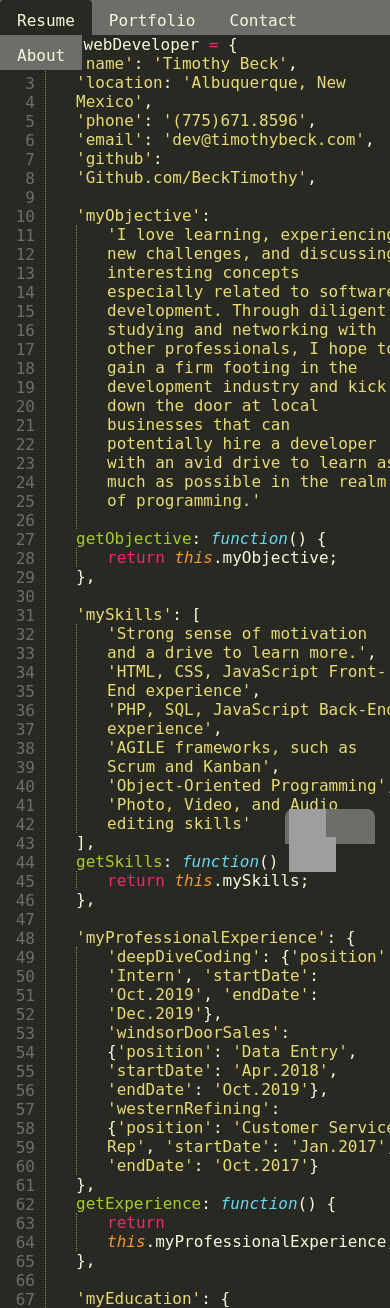
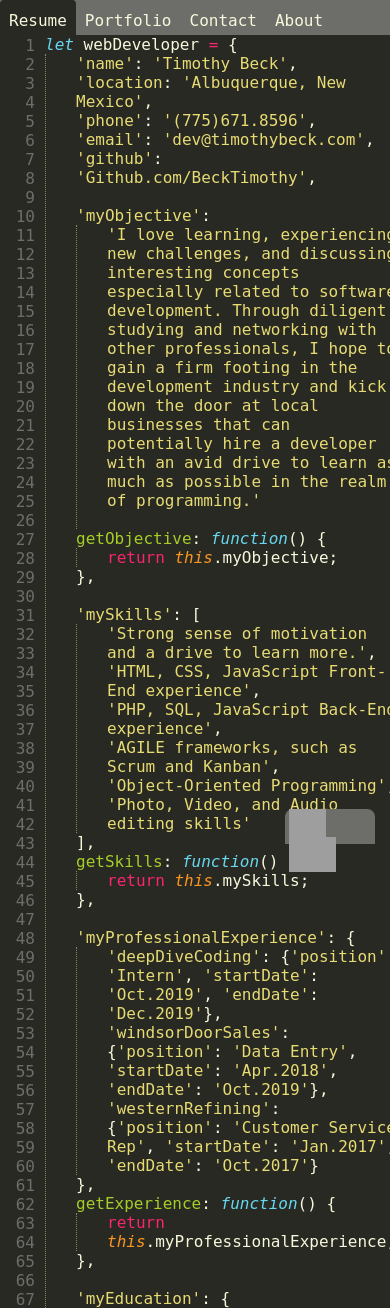
Before and after one commit to BeckTimothy/tbeck-pwp-portfolio, a PHP site: page / in a window 390 px wide. Shown: the top 1308 px of the page. Run offline with PHP 8.4, Linux system fonts and the light colour scheme; some libraries are stand-ins or nearby versions; grey boxes are pictures that could not be loaded.

Commit message:
cleaned up CSS

```diff
--- a/public_html/css/styles.css
+++ b/public_html/css/styles.css
@@ -5,7 +5,7 @@ h1 {
 body {
 	position: relative;
 	margin: 0;
-	color: #282923;
+	background-color: #282923;
 	font-family: monospace, serif;
 	font-size: 16px;
 }
@@ -430,7 +430,7 @@ div.headboard {
 		height: 35px;
 	}
 }
-/*
+
 @media only screen and (max-width: 1074px) and (min-width: 768px) {
 	/*text wrapping needs to start here*/
 
@@ -482,6 +482,9 @@ div.headboard {
 	div.headboard {
 		display: none;
 	}
+	.nav-link {
+		padding: 0.5rem;
+	}
 
 	div.socialMediaContainer {
 		position: fixed;
```
